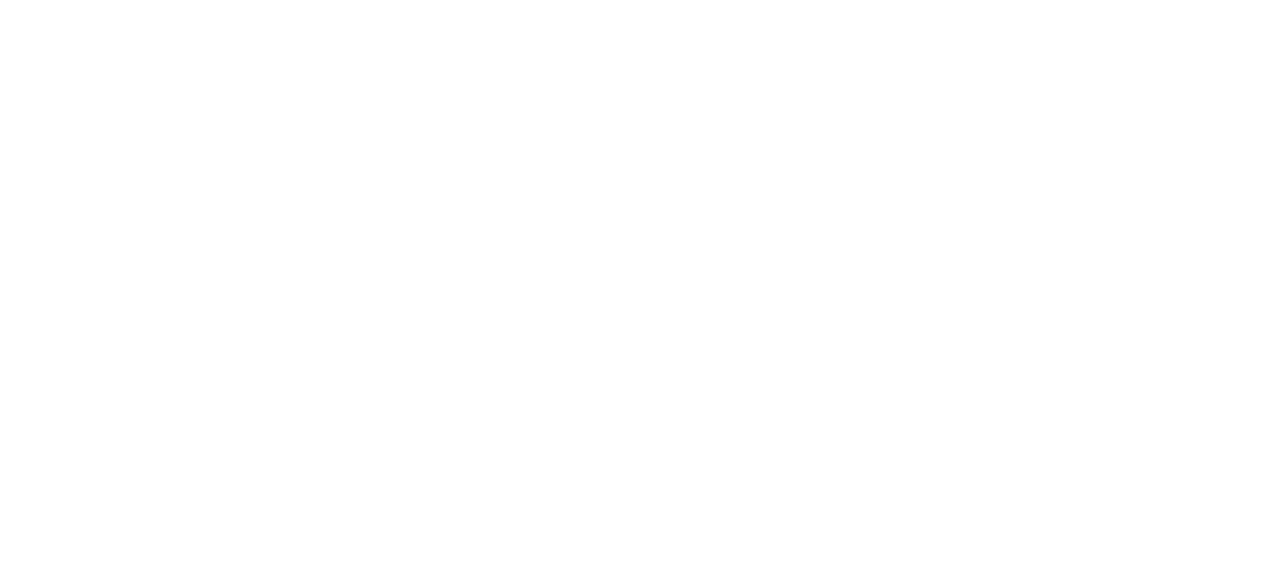
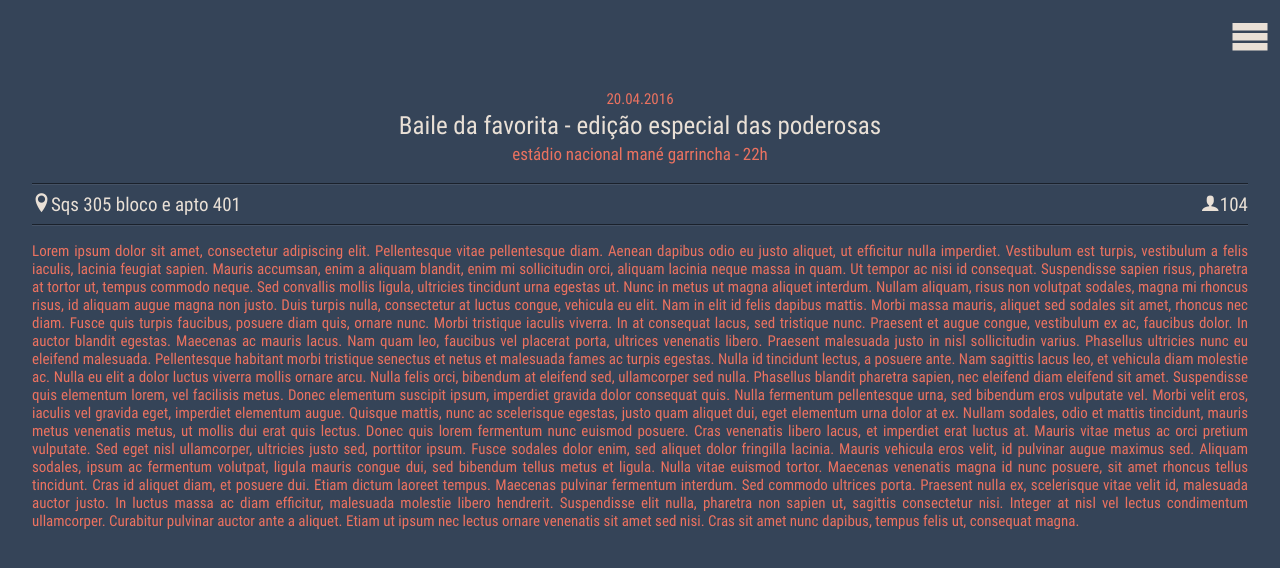
Before and after one commit to bellati/narrua_frontend, a plain HTML site: page views/show.html in a window 1280 px wide. Drawn offline with Linux system fonts and the light colour scheme; files whose address does not match are found by name.

Commit message:
made some changes

```diff
--- a/app/sass/application.scss
+++ b/app/sass/application.scss
@@ -150,10 +150,10 @@ ul {
       clear: both;
       width: $width;
       overflow: hidden;
-      -webkit-transition: all 0.2s ease-out;
-      -moz-transition: all 0.2s ease-out;
-      -o-transition: all 0.2s ease-out;
-      transition: all 0.2s ease-out;
+      -webkit-transition: all 0.4s ease-out;
+      -moz-transition: all 0.4s ease-out;
+      -o-transition: all 0.4s ease-out;
+      transition: all 0.4s ease-out;
       border-bottom: 2px solid $menu-border;
       .menu-item {
         line-height: $header-height / 1.7;
@@ -236,7 +236,7 @@ ul {
           @extend .active;
         }
       }
-      .place-location {
+      .location-time {
         font-size: $font-regular-small;
         line-height: 1.4em;
         color: $color-detail;
@@ -249,4 +249,43 @@ ul {
       border-bottom: none;
     }
   }
+  #event-detail {
+    @extend #events;
+    .event {
+      .location-time {
+        margin-bottom: 1.0em;
+      }
+      .section {
+        width: 100%;
+        height: 0px;
+        border-bottom: 1px solid rgba(255,255,255,0.08);
+        border-top: 1px solid rgba(0,0,0,0.5);
+      }
+      #address-attending {
+        width: 100%;
+        font-size: $font-regular;
+        color: $color;
+        margin: 0.4em 0 0.4em 0;
+        #address {
+          width: 75%;
+          display: inline-block;
+          text-align: left;
+          word-wrap: break-word;
+        }
+        #attending {
+          width: 25%;
+          float: right;
+          display: inline-block;
+          text-align: right;
+        }
+      }
+      #description {
+        margin-top: 1.1em;
+        text-align: justify;
+        word-wrap: break-word;
+        font-size: $font-small;
+        color: $color-detail;
+      }
+    }
+  }
 }
--- a/views/show.html
+++ b/views/show.html
@@ -0,0 +1,60 @@
+<!DOCTYPE html>
+<html>
+  <head>
+    <title>narrua</title>
+    <meta name="viewport" content="width=device-width, initial-scale=1.0">
+    <meta charset="UTF-8">
+    <link rel="stylesheet" media="all" href="../assets/stylesheets/application.css" />
+    <script src="../assets/javascripts/application.js"></script>
+  </head>
+  <body>
+    <div id="fixed-container">
+      <div id="menu">
+        <div id="menu-bar">
+          <div id="menu-button">
+            <a href="#" id="menu-button-a" class="unactive" onclick="showOrHideMenu();return false;"><span class="icon-menu"></span></a>
+          </div>
+        </div>
+        <ul id="menu-list" class="closed">
+          <li class="menu-item"><a href="#"><div class="menu-item-label">Hoje</div></a></li>
+          <li class="menu-item"><a href="#"><div class="menu-item-label">Em até 1 semana</div></a></li>
+          <li class="menu-item"><a href="#"><div class="menu-item-label">Em até 1 mês</div></a></li>
+          <li class="menu-item"><a href="#"><div class="menu-item-label">Colaborar</div></a></li>
+          <li class="menu-item"><a href="#"><div class="menu-item-label">Sobre</div></a></li>
+        </ul>
+      </div>
+    </div>
+    <div id="page-start">
+    </div>
+    <div id="container">
+      <div id="event-detail">
+        <div class="event">
+          <div class="date">
+            20.04.2016
+          </div>
+          <div class="name">
+            <a href="#">Baile da favorita - edição especial das poderosas</a>
+          </div>
+          <div class="location-time">
+            estádio nacional mané garrincha - 22h
+          </div>
+          <div class="section"></div>
+            <div id="address-attending">
+              <div id="address"><span class="icon-location"></span>Sqs 305 bloco e apto 401</div>
+              <div id="attending"><span class="icon-user"></span>104</div>
+            </div>
+          <div class="section"></div>
+            <div id="description">
+              Lorem ipsum dolor sit amet, consectetur adipiscing elit. Pellentesque vitae pellentesque diam. Aenean dapibus odio eu justo aliquet, ut efficitur nulla imperdiet. Vestibulum est turpis, vestibulum a felis iaculis, lacinia feugiat sapien. Mauris accumsan, enim a aliquam blandit, enim mi sollicitudin orci, aliquam lacinia neque massa in quam. Ut tempor ac nisi id consequat. Suspendisse sapien risus, pharetra at tortor ut, tempus commodo neque. Sed convallis mollis ligula, ultricies tincidunt urna egestas ut. Nunc in metus ut magna aliquet interdum. Nullam aliquam, risus non volutpat sodales, magna mi rhoncus risus, id aliquam augue magna non justo. Duis turpis nulla, consectetur at luctus congue, vehicula eu elit. Nam in elit id felis dapibus mattis. Morbi massa mauris, aliquet sed sodales sit amet, rhoncus nec diam. Fusce quis turpis faucibus, posuere diam quis, ornare nunc. Morbi tristique iaculis viverra. In at consequat lacus, sed tristique nunc. Praesent et augue congue, vestibulum ex ac, faucibus dolor.
+
+              In auctor blandit egestas. Maecenas ac mauris lacus. Nam quam leo, faucibus vel placerat porta, ultrices venenatis libero. Praesent malesuada justo in nisl sollicitudin varius. Phasellus ultricies nunc eu eleifend malesuada. Pellentesque habitant morbi tristique senectus et netus et malesuada fames ac turpis egestas. Nulla id tincidunt lectus, a posuere ante. Nam sagittis lacus leo, et vehicula diam molestie ac. Nulla eu elit a dolor luctus viverra mollis ornare arcu. Nulla felis orci, bibendum at eleifend sed, ullamcorper sed nulla. Phasellus blandit pharetra sapien, nec eleifend diam eleifend sit amet. Suspendisse quis elementum lorem, vel facilisis metus. Donec elementum suscipit ipsum, imperdiet gravida dolor consequat quis. Nulla fermentum pellentesque urna, sed bibendum eros vulputate vel.
+
+              Morbi velit eros, iaculis vel gravida eget, imperdiet elementum augue. Quisque mattis, nunc ac scelerisque egestas, justo quam aliquet dui, eget elementum urna dolor at ex. Nullam sodales, odio et mattis tincidunt, mauris metus venenatis metus, ut mollis dui erat quis lectus. Donec quis lorem fermentum nunc euismod posuere. Cras venenatis libero lacus, et imperdiet erat luctus at. Mauris vitae metus ac orci pretium vulputate. Sed eget nisl ullamcorper, ultricies justo sed, porttitor ipsum. Fusce sodales dolor enim, sed aliquet dolor fringilla lacinia. Mauris vehicula eros velit, id pulvinar augue maximus sed.
+
+              Aliquam sodales, ipsum ac fermentum volutpat, ligula mauris congue dui, sed bibendum tellus metus et ligula. Nulla vitae euismod tortor. Maecenas venenatis magna id nunc posuere, sit amet rhoncus tellus tincidunt. Cras id aliquet diam, et posuere dui. Etiam dictum laoreet tempus. Maecenas pulvinar fermentum interdum. Sed commodo ultrices porta. Praesent nulla ex, scelerisque vitae velit id, malesuada auctor justo. In luctus massa ac diam efficitur, malesuada molestie libero hendrerit. Suspendisse elit nulla, pharetra non sapien ut, sagittis consectetur nisi. Integer at nisl vel lectus condimentum ullamcorper. Curabitur pulvinar auctor ante a aliquet. Etiam ut ipsum nec lectus ornare venenatis sit amet sed nisi. Cras sit amet nunc dapibus, tempus felis ut, consequat magna.
+            </div>
+        </div>
+      </div>
+    </div>
+  </body>
+</html>
```
Also changed, not shown: views/index.html (+4 -4 lines), assets/stylesheets/application.css, 1 other file.
